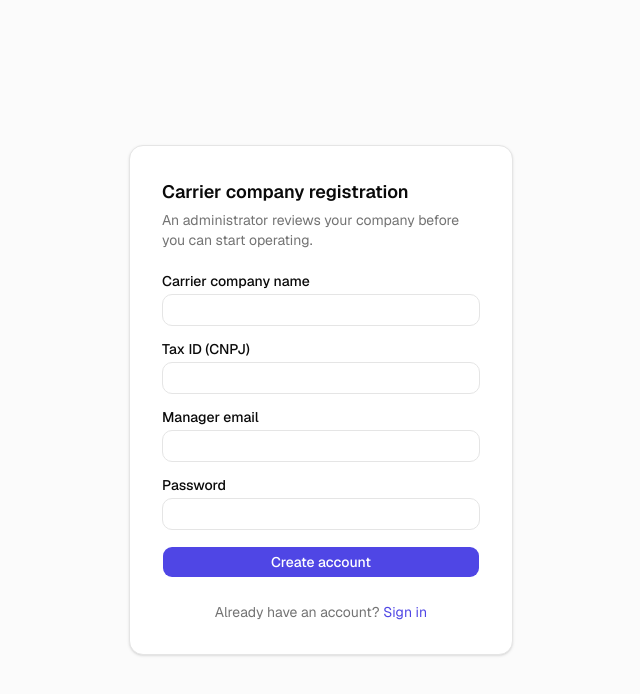
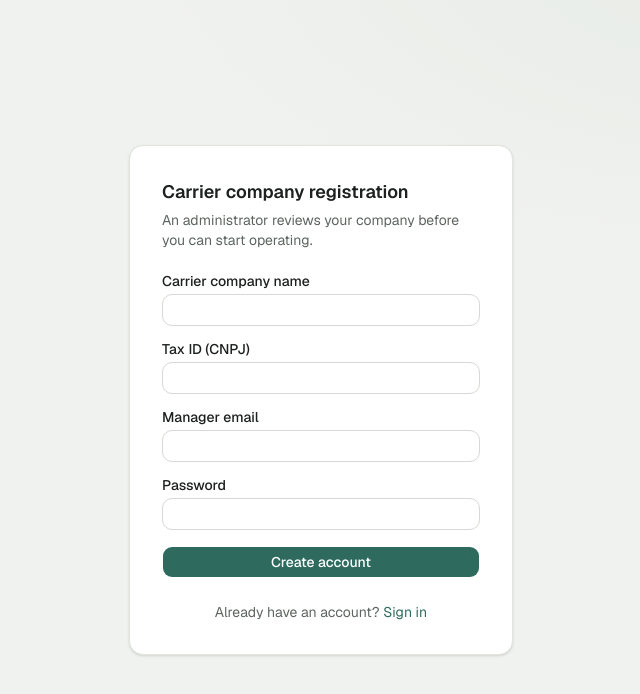
Before and after one commit to MGuerreiro42/mini-tms-logitrack, a Next.js app in the folder apps/web/: page /signup/carrier in a window 1280 px wide. Shown: the top 694 px of the page, without its empty margins (319-959 px from the left). Built offline with nearby package versions, Linux system fonts and the light colour scheme; no server answers.

Commit message:
feat(web): calmaria color, status and radius tokens

```diff
--- a/apps/web/src/app/(public)/status/page.tsx
+++ b/apps/web/src/app/(public)/status/page.tsx
@@ -72,7 +72,7 @@ function StatusCard({
   return (
     <PublicCard
       badge={
-        <div className="mx-auto mb-2 flex size-12 items-center justify-center rounded-full bg-amber-100 text-2xl">
+        <div className="mx-auto mb-2 flex size-12 items-center justify-center rounded-full bg-notice text-2xl">
           ⏳
         </div>
       }
--- a/apps/web/src/app/globals.css
+++ b/apps/web/src/app/globals.css
@@ -10,17 +10,6 @@
   --font-sans: var(--font-geist-sans);
   --font-mono: var(--font-geist-mono);
   --font-heading: var(--font-sans);
-  --color-sidebar-ring: var(--sidebar-ring);
-  --color-sidebar-border: var(--sidebar-border);
-  --color-sidebar-accent-foreground: var(--sidebar-accent-foreground);
-  --color-sidebar-accent: var(--sidebar-accent);
-  --color-sidebar-primary-foreground: var(--sidebar-primary-foreground);
-  --color-sidebar-primary: var(--sidebar-primary);
-  --color-sidebar-foreground: var(--sidebar-foreground);
-  --color-sidebar: var(--sidebar);
-  --color-chart-5: var(--chart-5);
-  --color-chart-4: var(--chart-4);
-  --color-chart-3: var(--chart-3);
   --color-chart-2: var(--chart-2);
   --color-chart-1: var(--chart-1);
   --color-ring: var(--ring);
@@ -39,82 +28,163 @@
   --color-popover: var(--popover);
   --color-card-foreground: var(--card-foreground);
   --color-card: var(--card);
-  --radius-sm: calc(var(--radius) * 0.6);
-  --radius-md: calc(var(--radius) * 0.8);
+  --color-nav: var(--nav);
+  --color-live: var(--live);
+  --color-live-halo: var(--live-halo);
+  --color-notice: var(--notice);
+  --color-notice-foreground: var(--notice-foreground);
+  --color-status-pending-bg: var(--status-pending-bg);
+  --color-status-pending-fg: var(--status-pending-fg);
+  --color-status-pending-dot: var(--status-pending-dot);
+  --color-status-accepted-bg: var(--status-accepted-bg);
+  --color-status-accepted-fg: var(--status-accepted-fg);
+  --color-status-accepted-dot: var(--status-accepted-dot);
+  --color-status-collected-bg: var(--status-collected-bg);
+  --color-status-collected-fg: var(--status-collected-fg);
+  --color-status-collected-dot: var(--status-collected-dot);
+  --color-status-in-transit-bg: var(--status-in-transit-bg);
+  --color-status-in-transit-fg: var(--status-in-transit-fg);
+  --color-status-in-transit-dot: var(--status-in-transit-dot);
+  --color-status-out-for-delivery-bg: var(--status-out-for-delivery-bg);
+  --color-status-out-for-delivery-fg: var(--status-out-for-delivery-fg);
+  --color-status-out-for-delivery-dot: var(--status-out-for-delivery-dot);
+  --color-status-delivered-bg: var(--status-delivered-bg);
+  --color-status-delivered-fg: var(--status-delivered-fg);
+  --color-status-delivered-dot: var(--status-delivered-dot);
+  --color-status-failed-delivery-bg: var(--status-failed-delivery-bg);
+  --color-status-failed-delivery-fg: var(--status-failed-delivery-fg);
+  --color-status-failed-delivery-dot: var(--status-failed-delivery-dot);
+  --color-status-returned-bg: var(--status-returned-bg);
+  --color-status-returned-fg: var(--status-returned-fg);
+  --color-status-returned-dot: var(--status-returned-dot);
+  --color-status-cancelled-bg: var(--status-cancelled-bg);
+  --color-status-cancelled-fg: var(--status-cancelled-fg);
+  --color-status-cancelled-dot: var(--status-cancelled-dot);
+  --shadow-panel: var(--panel-shadow);
+  --radius-xs: 5px;
+  --radius-sm: 7px;
+  --radius-md: 9px;
   --radius-lg: var(--radius);
-  --radius-xl: calc(var(--radius) * 1.4);
-  --radius-2xl: calc(var(--radius) * 1.8);
-  --radius-3xl: calc(var(--radius) * 2.2);
-  --radius-4xl: calc(var(--radius) * 2.6);
+  --radius-xl: 14px;
+  --radius-2xl: 16px;
+  --radius-3xl: 20px;
+  --radius-4xl: 24px;
 }
 
 :root {
-  --background: oklch(1 0 0);
-  --foreground: oklch(0.145 0 0);
-  --card: oklch(1 0 0);
-  --card-foreground: oklch(0.145 0 0);
-  --popover: oklch(1 0 0);
-  --popover-foreground: oklch(0.145 0 0);
-  --primary: #4f46e5;
+  --background: #f3f4f1;
+  --wash: #e2e8e1;
+  --foreground: #1c201e;
+  --card: #ffffff;
+  --card-foreground: #1c201e;
+  --popover: #ffffff;
+  --popover-foreground: #1c201e;
+  --primary: #2e6b5e;
   --primary-foreground: #ffffff;
-  --secondary: oklch(0.97 0 0);
-  --secondary-foreground: oklch(0.205 0 0);
-  --muted: oklch(0.97 0 0);
-  --muted-foreground: oklch(0.556 0 0);
-  --accent: oklch(0.97 0 0);
-  --accent-foreground: oklch(0.205 0 0);
-  --destructive: oklch(0.577 0.245 27.325);
-  --border: oklch(0.922 0 0);
-  --input: oklch(0.922 0 0);
-  --ring: #4f46e5;
-  --chart-1: oklch(0.87 0 0);
-  --chart-2: oklch(0.556 0 0);
-  --chart-3: oklch(0.439 0 0);
-  --chart-4: oklch(0.371 0 0);
-  --chart-5: oklch(0.269 0 0);
+  --secondary: #eceeea;
+  --secondary-foreground: #1c201e;
+  --muted: #eceeea;
+  --muted-foreground: #5d6560;
+  --accent: #eceeea;
+  --accent-foreground: #1c201e;
+  --destructive: #9b2c24;
+  --border: #e1e4df;
+  --input: #d5dad4;
+  --ring: #2e6b5e;
+  --chart-1: #2e6b5e;
+  --chart-2: #c9d6d1;
   --radius: 0.625rem;
-  --sidebar: oklch(0.985 0 0);
-  --sidebar-foreground: oklch(0.145 0 0);
-  --sidebar-primary: oklch(0.205 0 0);
-  --sidebar-primary-foreground: oklch(0.985 0 0);
-  --sidebar-accent: oklch(0.97 0 0);
-  --sidebar-accent-foreground: oklch(0.205 0 0);
-  --sidebar-border: oklch(0.922 0 0);
-  --sidebar-ring: oklch(0.708 0 0);
+  --nav: #fbfbf9;
+  --live: #3a8a55;
+  --live-halo: rgb(58 138 85 / 0.16);
+  --notice: #f2e2d5;
+  --notice-foreground: #6b3610;
+  --panel-shadow:
+    0 1px 2px rgb(28 48 40 / 0.06), 0 10px 28px -14px rgb(28 48 40 / 0.22);
+  --status-pending-bg: #f1ebd6;
+  --status-pending-fg: #6a5414;
+  --status-pending-dot: #a8862a;
+  --status-accepted-bg: #dde6f0;
+  --status-accepted-fg: #24497a;
+  --status-accepted-dot: #4a72a8;
+  --status-collected-bg: #d7eae5;
+  --status-collected-fg: #1e5a4e;
+  --status-collected-dot: #3c8a78;
+  --status-in-transit-bg: #e4e0ef;
+  --status-in-transit-fg: #45367a;
+  --status-in-transit-dot: #6d5ba8;
+  --status-out-for-delivery-bg: #f2e2d5;
+  --status-out-for-delivery-fg: #8a4515;
+  --status-out-for-delivery-dot: #c06a2e;
+  --status-delivered-bg: #dcebda;
+  --status-delivered-fg: #2f6b3a;
+  --status-delivered-dot: #4e9a5a;
+  --status-failed-delivery-bg: #f2dbd8;
+  --status-failed-delivery-fg: #9b2c24;
+  --status-failed-delivery-dot: #c2463a;
+  --status-returned-bg: #e8e2da;
+  --status-returned-fg: #5a4a38;
+  --status-returned-dot: #8f785e;
+  --status-cancelled-bg: #e7e8e5;
+  --status-cancelled-fg: #4e534f;
+  --status-cancelled-dot: #8e938f;
 }
 
 .dark {
-  --background: oklch(0.145 0 0);
-  --foreground: oklch(0.985 0 0);
-  --card: oklch(0.205 0 0);
-  --card-foreground: oklch(0.985 0 0);
-  --popover: oklch(0.205 0 0);
-  --popover-foreground: oklch(0.985 0 0);
-  --primary: #6366f1;
-  --primary-foreground: #ffffff;
-  --secondary: oklch(0.269 0 0);
-  --secondary-foreground: oklch(0.985 0 0);
-  --muted: oklch(0.269 0 0);
-  --muted-foreground: oklch(0.708 0 0);
-  --accent: oklch(0.269 0 0);
-  --accent-foreground: oklch(0.985 0 0);
-  --destructive: oklch(0.704 0.191 22.216);
-  --border: oklch(1 0 0 / 10%);
-  --input: oklch(1 0 0 / 15%);
-  --ring: #6366f1;
-  --chart-1: oklch(0.87 0 0);
-  --chart-2: oklch(0.556 0 0);
-  --chart-3: oklch(0.439 0 0);
-  --chart-4: oklch(0.371 0 0);
-  --chart-5: oklch(0.269 0 0);
-  --sidebar: oklch(0.205 0 0);
-  --sidebar-foreground: oklch(0.985 0 0);
-  --sidebar-primary: oklch(0.488 0.243 264.376);
-  --sidebar-primary-foreground: oklch(0.985 0 0);
-  --sidebar-accent: oklch(0.269 0 0);
-  --sidebar-accent-foreground: oklch(0.985 0 0);
-  --sidebar-border: oklch(1 0 0 / 10%);
-  --sidebar-ring: oklch(0.556 0 0);
+  --background: #121614;
+  --wash: #1b231f;
+  --foreground: #e7ece8;
+  --card: #181d1a;
+  --card-foreground: #e7ece8;
+  --popover: #181d1a;
+  --popover-foreground: #e7ece8;
+  --primary: #6fb8a6;
+  --primary-foreground: #0e1f1a;
+  --secondary: #222823;
+  --secondary-foreground: #e7ece8;
+  --muted: #222823;
+  --muted-foreground: #9aa59f;
+  --accent: #222823;
+  --accent-foreground: #e7ece8;
+  --destructive: #f0a39a;
+  --border: #2a312d;
+  --input: #343c37;
+  --ring: #6fb8a6;
+  --chart-1: #6fb8a6;
+  --chart-2: #2f3a35;
+  --nav: #151a17;
+  --live: #5cc27f;
+  --live-halo: rgb(92 194 127 / 0.18);
+  --notice: #36271c;
+  --notice-foreground: #edb98e;
+  --panel-shadow: 0 0 0 1px #222823, 0 12px 28px -16px rgb(0 0 0 / 0.6);
+  --status-pending-bg: #33301f;
+  --status-pending-fg: #e2cf8e;
+  --status-pending-dot: #c9a848;
+  --status-accepted-bg: #1f2a38;
+  --status-accepted-fg: #a9c2e6;
+  --status-accepted-dot: #6f95cc;
+  --status-collected-bg: #1c302b;
+  --status-collected-fg: #93d2c1;
+  --status-collected-dot: #56a894;
+  --status-in-transit-bg: #28243a;
+  --status-in-transit-fg: #c2b6e8;
+  --status-in-transit-dot: #9a8cd6;
+  --status-out-for-delivery-bg: #36271c;
+  --status-out-for-delivery-fg: #edb98e;
+  --status-out-for-delivery-dot: #d08548;
+  --status-delivered-bg: #1f2f21;
+  --status-delivered-fg: #a7d7a6;
+  --status-delivered-dot: #6bb06f;
+  --status-failed-delivery-bg: #3a2220;
+  --status-failed-delivery-fg: #f0a39a;
+  --status-failed-delivery-dot: #d2645a;
+  --status-returned-bg: #2f2a24;
+  --status-returned-fg: #d6c2a8;
+  --status-returned-dot: #a88e70;
+  --status-cancelled-bg: #262a28;
+  --status-cancelled-fg: #a8aeaa;
+  --status-cancelled-dot: #6e7571;
 }
 
 @layer base {
@@ -122,9 +192,12 @@
     @apply border-border outline-ring/50;
   }
   body {
-    @apply bg-background text-foreground;
+    @apply text-foreground;
+    background:
+      radial-gradient(1100px 520px at 88% -8%, var(--wash), transparent 62%),
+      var(--background);
   }
   html {
-    @apply font-sans;
+    @apply font-sans tabular-nums;
   }
 }
--- a/apps/web/src/components/common/live-indicator.tsx
+++ b/apps/web/src/components/common/live-indicator.tsx
@@ -6,10 +6,10 @@ const STATES: Record<LiveStatus, { label: string; dot: string }> = {
     label: 'Connecting…',
     dot: 'animate-pulse bg-muted-foreground',
   },
-  live: { label: 'Live', dot: 'animate-pulse bg-emerald-500' },
+  live: { label: 'Live', dot: 'animate-pulse bg-live' },
   offline: {
     label: 'Offline · updates refresh every few seconds',
-    dot: 'bg-amber-500',
+    dot: 'bg-status-out-for-delivery-dot',
   },
 };
 
--- a/apps/web/src/features/carriers/components/coverage-areas-editor.tsx
+++ b/apps/web/src/features/carriers/components/coverage-areas-editor.tsx
@@ -61,7 +61,7 @@ export function CoverageAreasEditor({
         {initialAreas.map((area) => (
           <span
             key={area.id}
-            className="rounded-md border bg-indigo-50 px-2 py-1 text-xs font-medium text-indigo-700"
+            className="rounded-md bg-secondary px-2 py-1 text-xs font-medium text-secondary-foreground"
           >
             {area.city ? `${area.city}/${area.state}` : `All of ${area.state}`}
           </span>
@@ -113,7 +113,7 @@ export function CoverageAreasEditor({
         ))}
       </div>
       {fields.length === 0 && (
-        <p className="rounded-md border border-amber-200 bg-amber-50 px-3 py-2 text-xs text-amber-800">
+        <p className="rounded-md bg-notice px-3 py-2 text-xs text-notice-foreground">
           No coverage areas configured — this carrier won't show up in any
           seller's eligible-carriers match until at least one exists.
         </p>
--- a/apps/web/src/features/shipments/components/shipment-address-form.tsx
+++ b/apps/web/src/features/shipments/components/shipment-address-form.tsx
@@ -125,7 +125,7 @@ export function ShipmentAddressForm({
           <div className="space-y-1.5">
             <Label>Modality</Label>
             {modalities.length === 0 && (
-              <p className="rounded-md border border-amber-200 bg-amber-50 px-3 py-2 text-xs text-amber-800">
+              <p className="rounded-md bg-notice px-3 py-2 text-xs text-notice-foreground">
                 You haven't enabled any modality yet.{' '}
                 <Link
                   href="/seller/modalities"
```
Also changed, not shown: apps/web/src/lib/status-colors.ts (+12 -12 lines).
